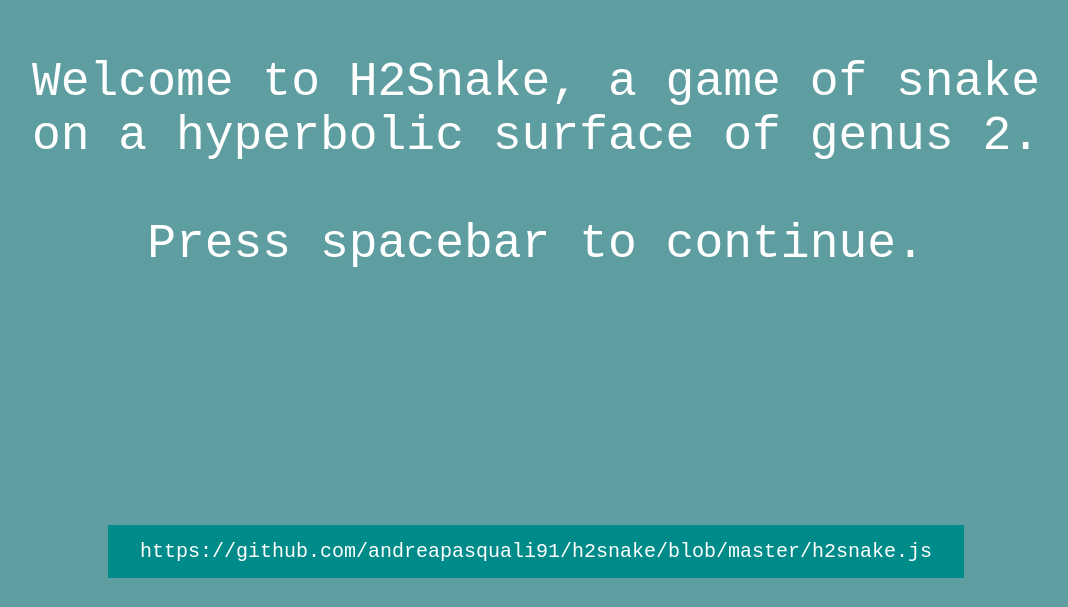
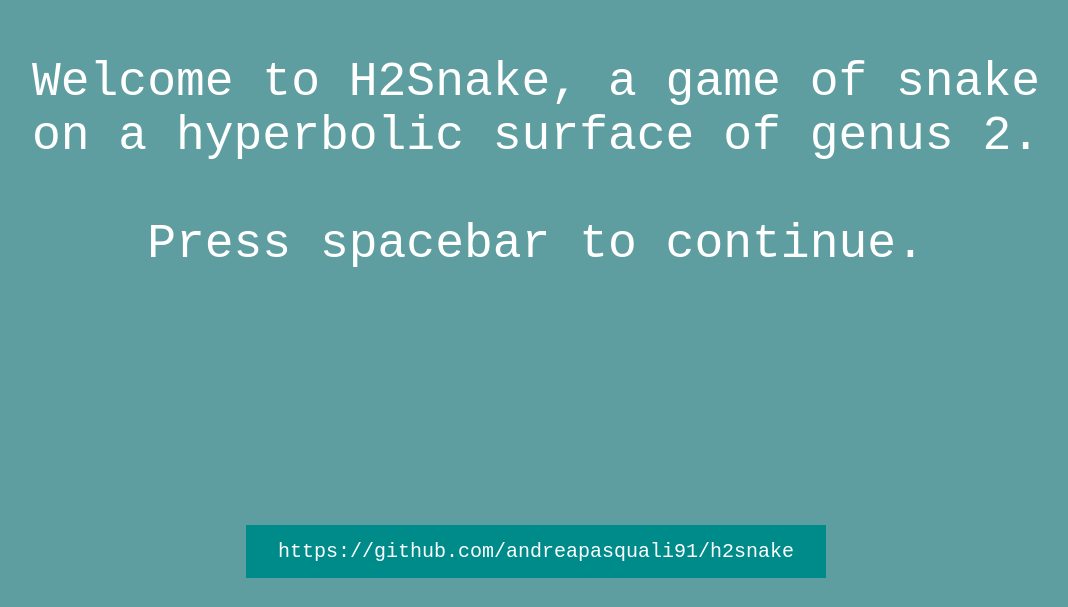
Before and after one commit to andreapasquali91/h2snake, a plain HTML site: page index.html in a window 1280 px wide. Shown: the part 303-910 px from the top of the page, without its empty margins (104-1172 px from the left). Drawn offline with Linux system fonts and the light colour scheme.

Commit message:
git text

```diff
--- a/index.html
+++ b/index.html
@@ -25,7 +25,8 @@
     <div id="hyperbolic-canvas" style="position: absolute;top: 10px;left: auto;width: 900px; height: 900px;"></div>
     <div id="menu" style= "top : 350px;position: relative;"></div>
     <script src="h2snake.js"></script>
-    <button class="button" id="git" style= "font-size: 20px; display: inline; position: relative; top: 600px; background-color: darkcyan"">https://github.com/andreapasquali91/h2snake/blob/master/h2snake.js</button>
+    <a href="https://github.com/andreapasquali91/h2snake" target="_blank"></a>
+    <button class="button" id="git" style= "font-size: 20px; display: inline; position: relative; top: 600px; background-color: darkcyan"">https://github.com/andreapasquali91/h2snake</button>
     <button class="button" id="1" style= "display: none; position: relative; top: 400px;left: -200px; background-color:  #4CAF50;" >Easy</button>
     <button class="button" id="2" style= "display: none; position: relative; top: 400px;left: 200px;background-color: brown;" >Hard</button>
     <button class="button" id="3" style= "display: none; position: relative; top: 400px; background-color: darkcyan;" >Try again</button>
```
